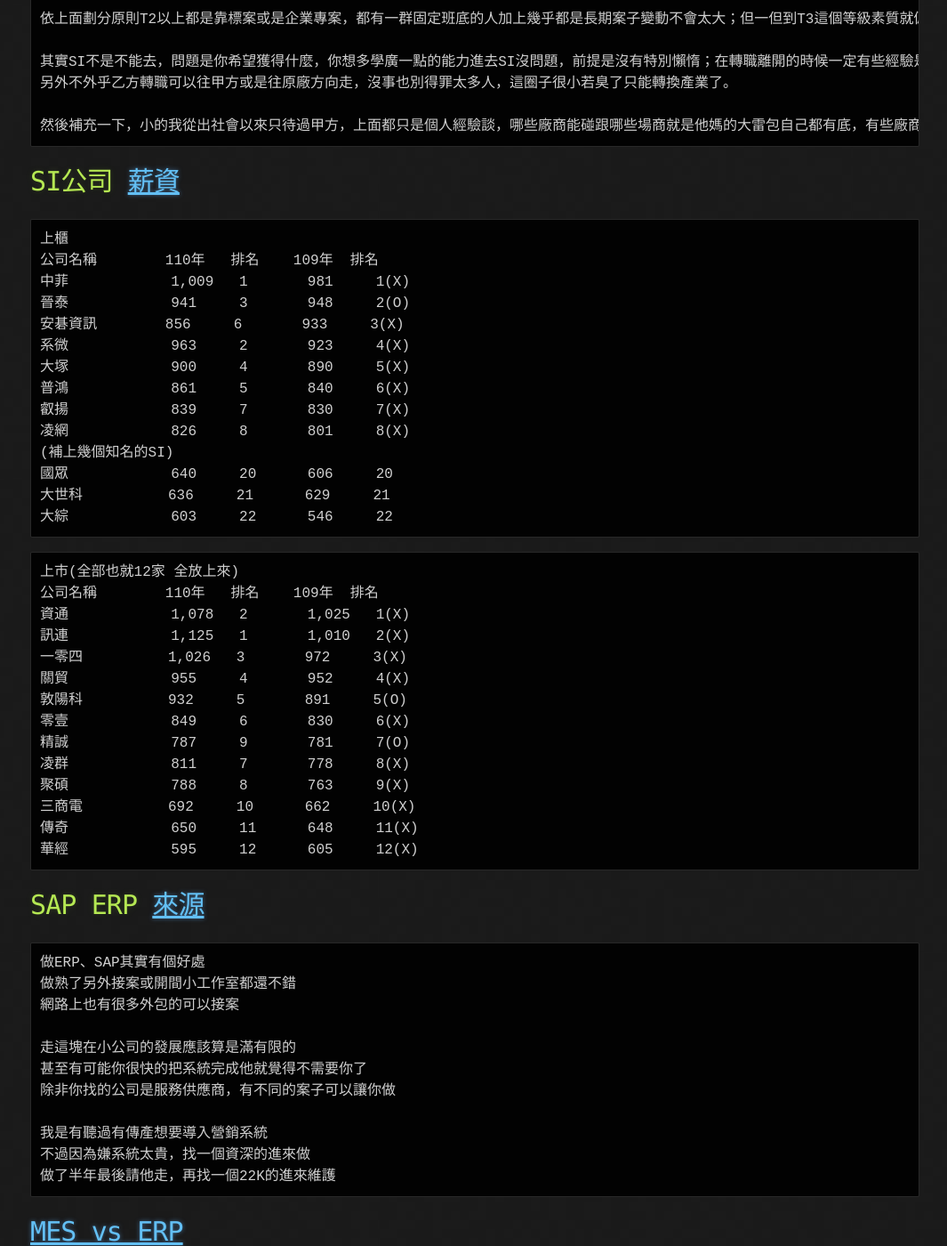
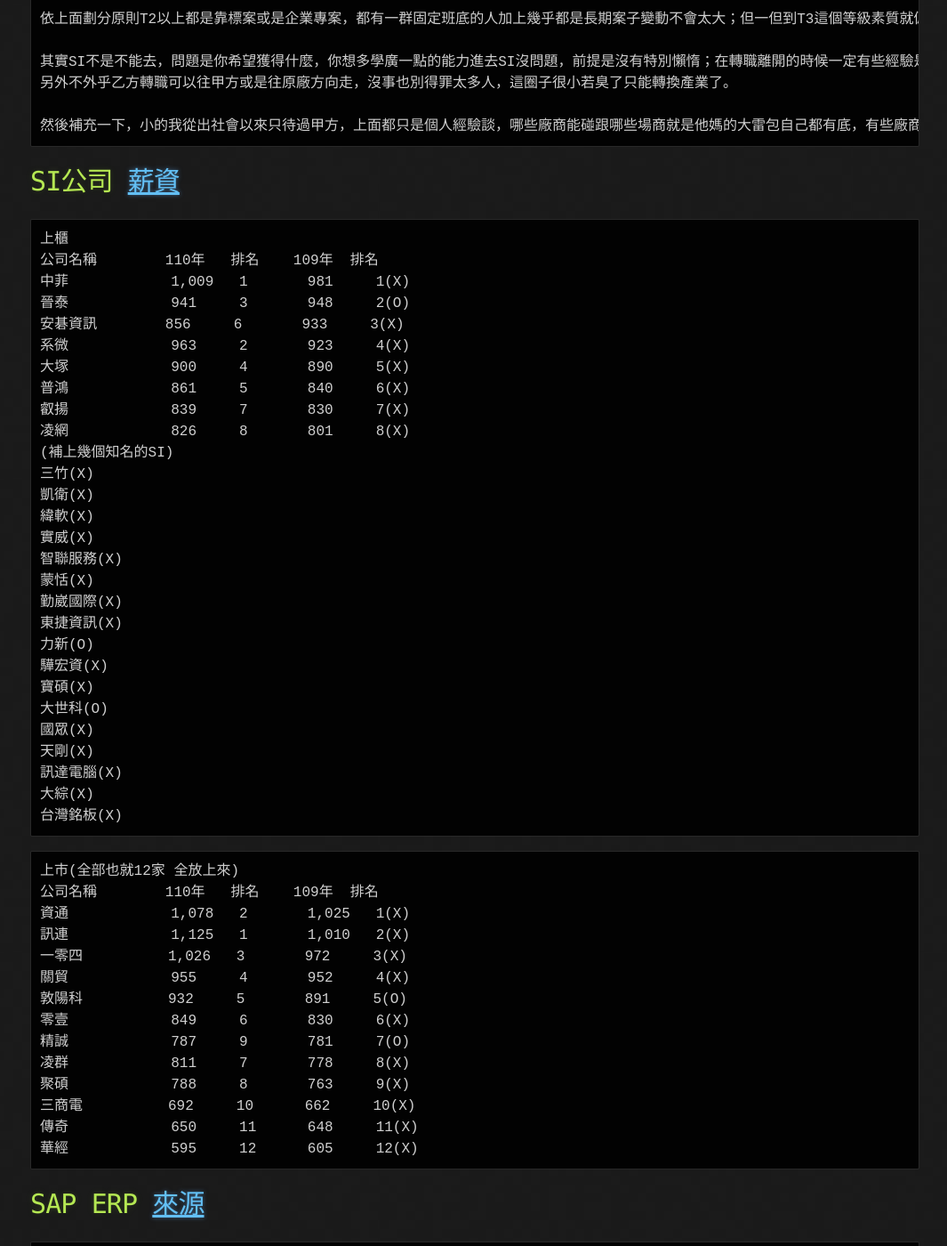
Before and after one commit to lepg5487/Stock_God, a Jekyll site: the page built from job.md, in a window 1280 px wide and 1400 px high, scrolled down 1590 px. Shown: the whole window at 89% size, without its empty margins (106-1171 px from the left). Built offline with Jekyll 4.4.1, drawn with Linux system fonts in a browser that asks for light colours; our own code applies the rules of GitHub Pages for plain Markdown files.

Commit message:
Update job.md

````diff
--- a/job.md
+++ b/job.md
@@ -78,9 +78,23 @@
 叡揚            839     7       830     7(X)
 凌網            826     8       801     8(X)
 (補上幾個知名的SI)
-國眾            640     20      606     20
-大世科          636     21      629     21
-大綜            603     22      546     22
+三竹(X)
+凱衛(X)
+緯軟(X)
+實威(X)
+智聯服務(X)
+蒙恬(X)
+勤崴國際(X)
+東捷資訊(X)
+力新(O)
+驊宏資(X)
+寶碩(X)
+大世科(O)
+國眾(X)
+天剛(X)
+訊達電腦(X)
+大綜(X)
+台灣銘板(X)
 ```
 ```
 上市(全部也就12家 全放上來)
````
